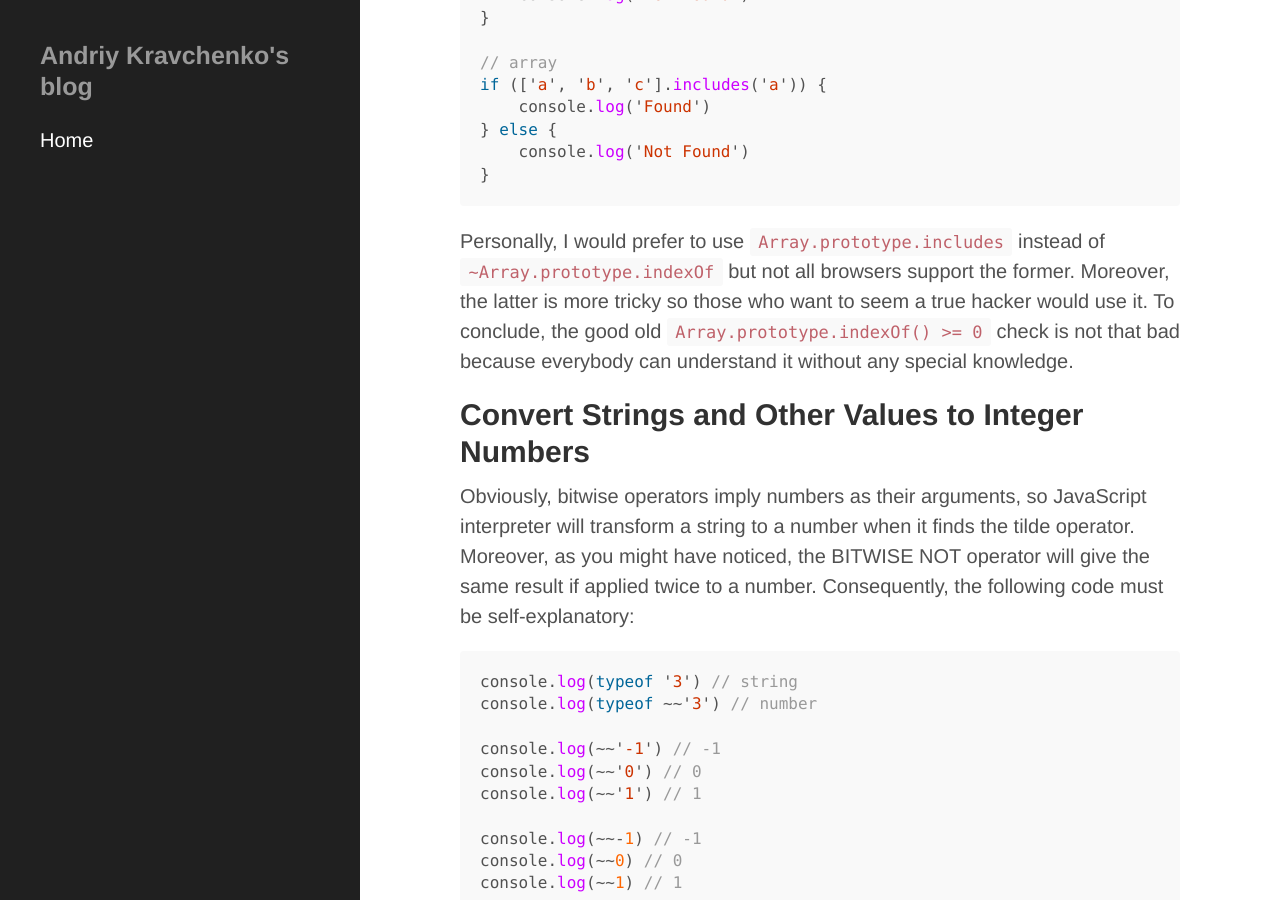
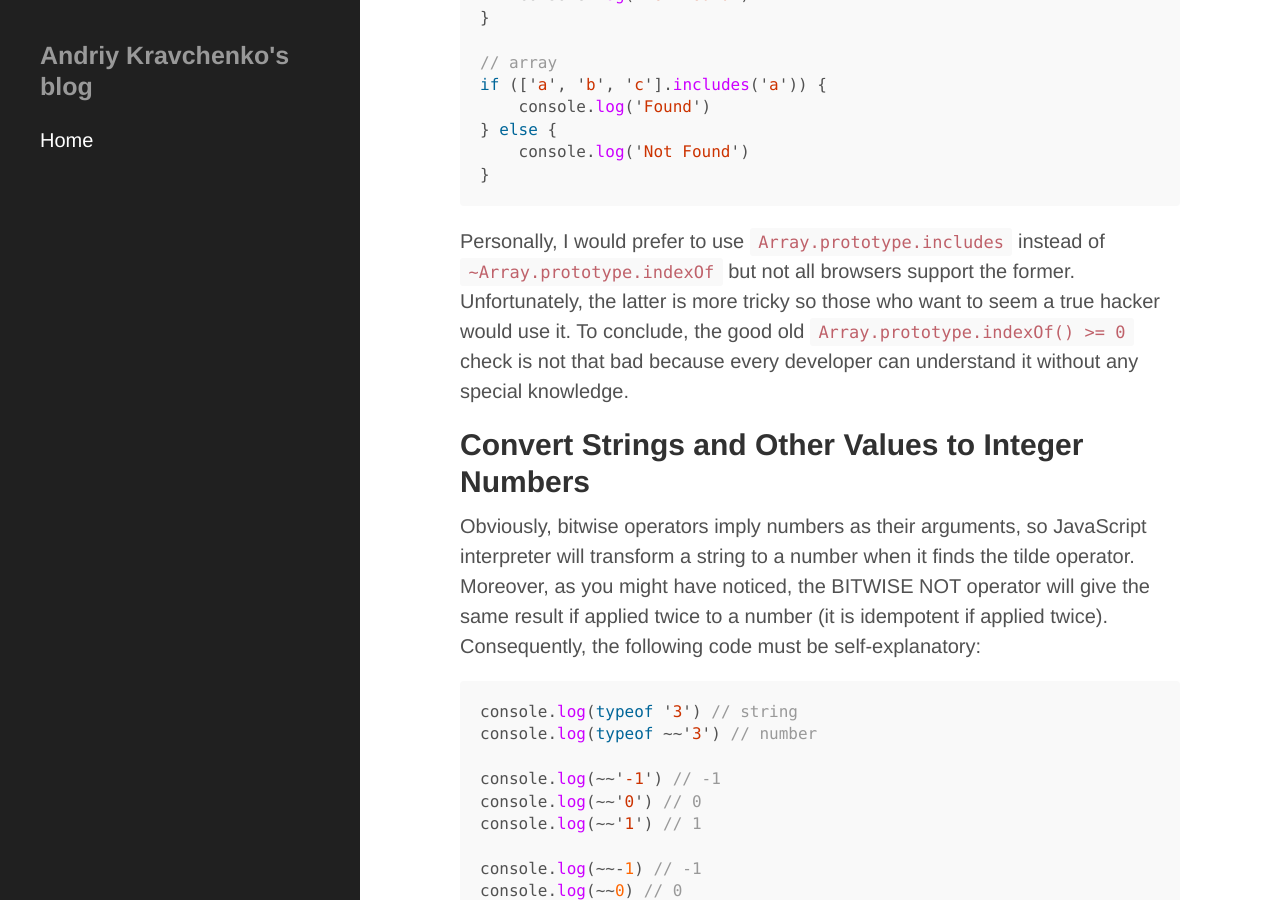
Before and after one commit to andr2k/andr2k.github.io, a Jekyll site: the page built from _posts/2018-11-25-tilde.md, in a window 1280 px wide and 900 px high, scrolled down 1960 px. Built offline with Jekyll 4.4.1, drawn with Linux system fonts in a browser that asks for light colours; some of the changed text lies outside the part shown.

Commit message:
tilda: typos

````diff
--- a/_posts/2018-11-25-tilde.md
+++ b/_posts/2018-11-25-tilde.md
@@ -73,11 +73,11 @@ if (['a', 'b', 'c'].includes('a')) {
 }
 ```
 
-Personally, I would prefer to use `Array.prototype.includes` instead of `~Array.prototype.indexOf` but not all browsers support the former. Moreover, the latter is more tricky so those who want to seem a true hacker would use it. To conclude, the good old `Array.prototype.indexOf() >= 0` check is not that bad because everybody can understand it without any special knowledge.
+Personally, I would prefer to use `Array.prototype.includes` instead of `~Array.prototype.indexOf` but not all browsers support the former. Unfortunately, the latter is more tricky so those who want to seem a true hacker would use it. To conclude, the good old `Array.prototype.indexOf() >= 0` check is not that bad because every developer can understand it without any special knowledge.
 
 Convert Strings and Other Values to Integer Numbers
 ---
-Obviously, bitwise operators imply numbers as their arguments, so JavaScript interpreter will transform a string to a number when it finds the tilde operator. Moreover, as you might have noticed, the BITWISE NOT operator will give the same result if applied twice to a number. Consequently, the following code must be self-explanatory:
+Obviously, bitwise operators imply numbers as their arguments, so JavaScript interpreter will transform a string to a number when it finds the tilde operator. Moreover, as you might have noticed, the BITWISE NOT operator will give the same result if applied twice to a number (it is idempotent if applied twice). Consequently, the following code must be self-explanatory:
 
 ```javascript
 console.log(typeof '3') // string
````
Also changed, not shown: other parts of _posts/2018-11-25-tilde.md (+1 -1 lines).
